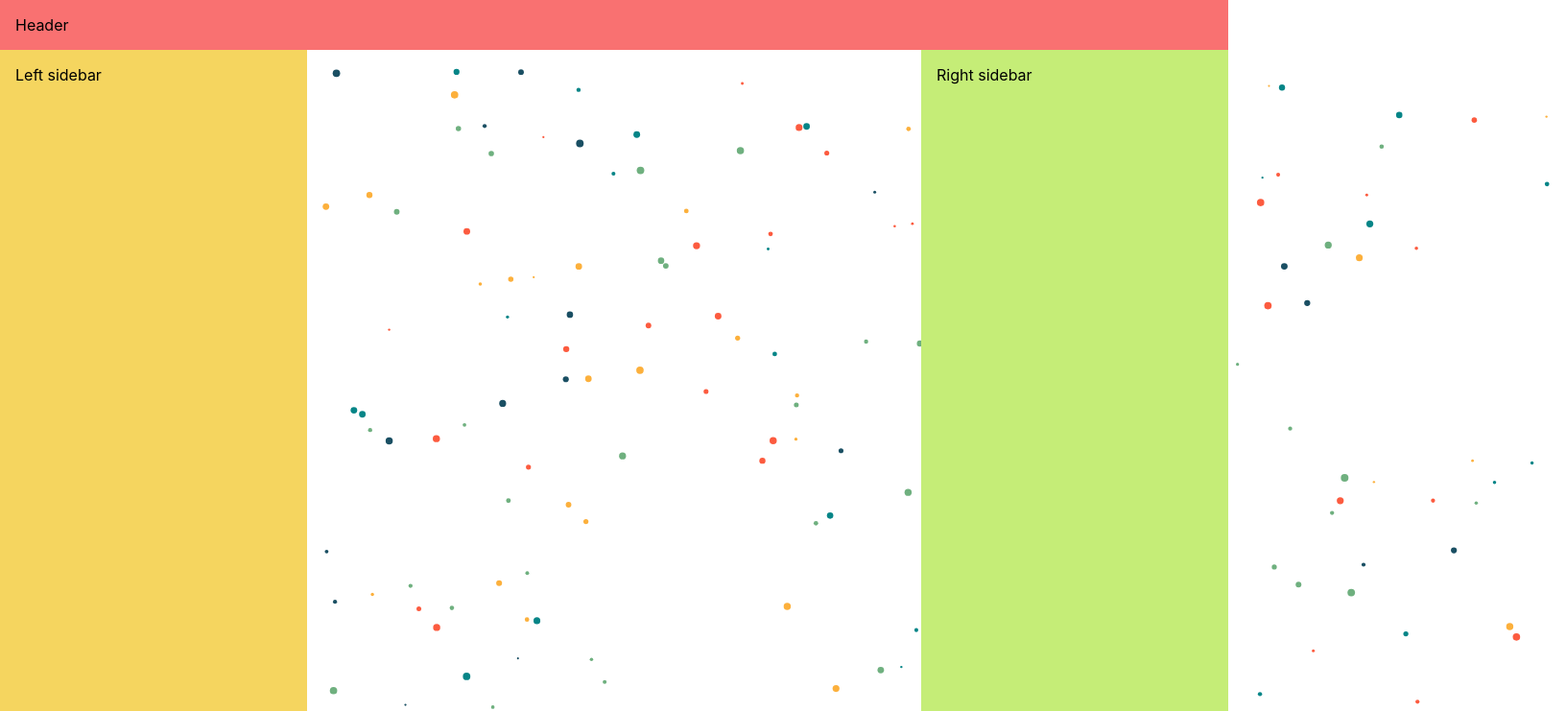
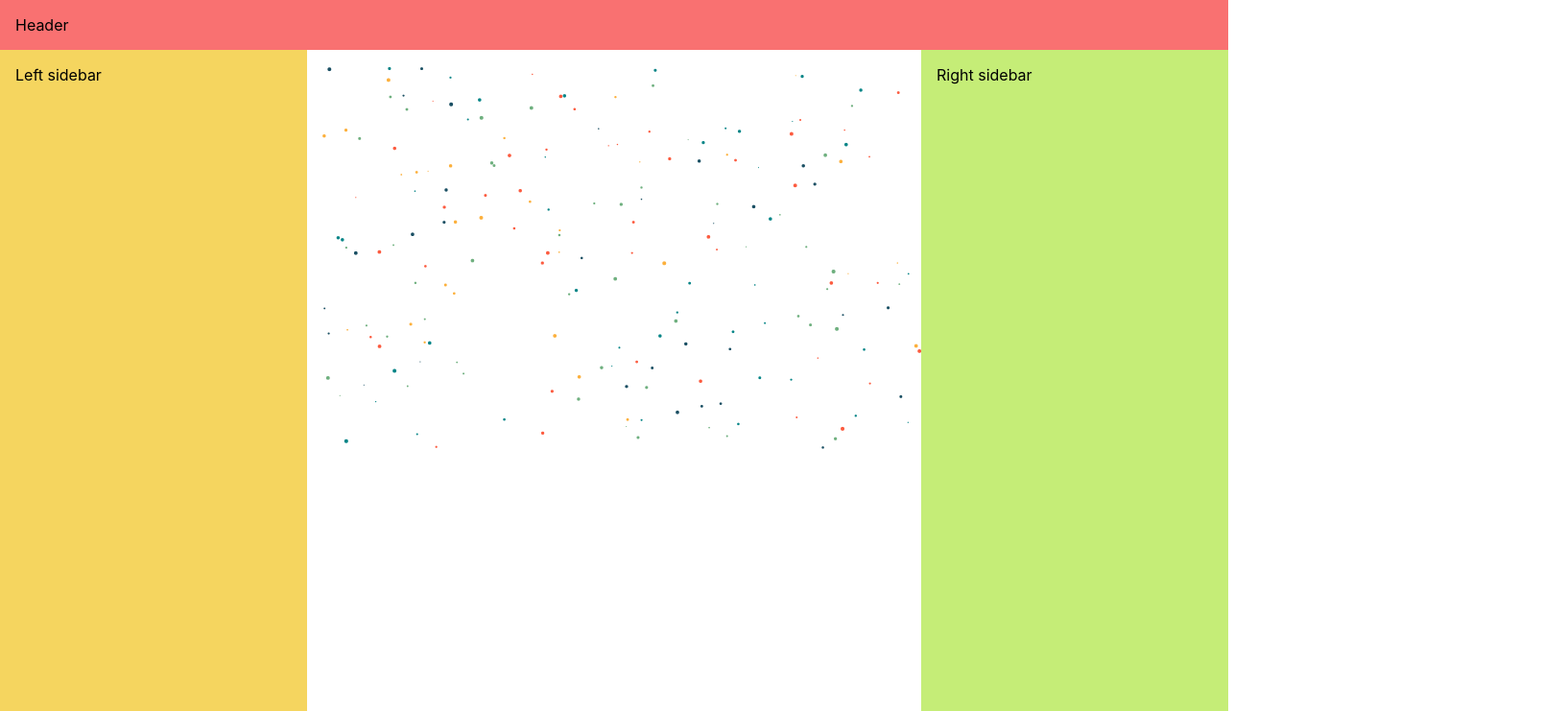
Before and after one commit to Foxglovery/critter-pen, a React (Create React App) app: page / in a window 1280 px wide. Shown: the top 741 px of the page at 96% size, 1632 px wide, since content can reach past the window. Built offline with nearby package versions, Linux system fonts and the light colour scheme.

Commit message:
refined grid

```diff
--- a/src/App.css
+++ b/src/App.css
@@ -2,14 +2,15 @@
 .holy-grail-grid {
   display: grid;
   grid-template-areas:
-    "header"
-    "canvas-cont"
-    "left-sidebar"
-    "right-sidebar"
-    "footer";
+    "header header header header"
+    "left-sidebar canvas-cont canvas-cont right-sidebar"
+    "footer footer footer footer";
   display: grid;
   grid-template-rows: auto 1fr auto;
-  grid-template-columns: 100%;
+  grid-template-columns: repeat(
+    4,
+    1fr
+  ); /* 4 columns for header, left sidebar, canvas, right sidebar, footer */
 
   /* fallback height */
   min-height: 100vh;
@@ -22,6 +23,9 @@
 .holy-grail-grid > * {
   padding: 1rem;
 }
+.canvas-cont {
+  width: 100%;
+}
 
 /* assign columns to grid areas */
 .holy-grail-grid > .header {
@@ -30,7 +34,7 @@
 }
 .holy-grail-grid > .canvas-cont {
   grid-area: canvas-cont;
-  background: #fff;
+  background: #fff; /* This is the canvas container background */
 }
 .holy-grail-grid > .left-sidebar {
   grid-area: left-sidebar;
@@ -44,26 +48,3 @@
   grid-area: footer;
   background: #72c2f1;
 }
-
-/* tablet breakpoint */
-@media (min-width: 768px) {
-  .holy-grail-grid {
-    grid-template-columns: 1fr 1fr;
-    grid-template-areas:
-      "header header"
-      "canvas-cont canvas-cont"
-      "left-sidebar right-sidebar"
-      "footer footer";
-  }
-}
-
-/* desktop breakpoint */
-@media (min-width: 1024px) {
-  .holy-grail-grid {
-    grid-template-columns: repeat(4, 1fr);
-    grid-template-areas:
-      "header header header header"
-      "left-sidebar canvas-cont canvas-cont right-sidebar"
-      "footer footer footer footer";
-  }
-}
--- a/src/Components/Canvas.js
+++ b/src/Components/Canvas.js
@@ -5,6 +5,7 @@ import { useEffect } from "react";
 export default function Canvas() {
   useEffect(() => {
     const canvas = document.getElementById("canvas-cont");
+
     canvas.width = window.innerWidth;
     canvas.height = window.innerHeight;
 
@@ -20,8 +21,12 @@ export default function Canvas() {
 
     var colorArray = ["#1A4F63", "#068587", "#6FB07F", "#FCB03C", "#FC5B3F"];
     function handleMouseMove(event) {
-      mouse.x = event.x;
-      mouse.y = event.y;
+      // Get the bounding rectangle of the canvas
+      const canvasRect = canvas.getBoundingClientRect();
+
+      // Calculate the mouse position relative to the canvas
+      mouse.x = event.clientX - canvasRect.left;
+      mouse.y = event.clientY - canvasRect.top;
     }
 
     function handleResize() {
```
